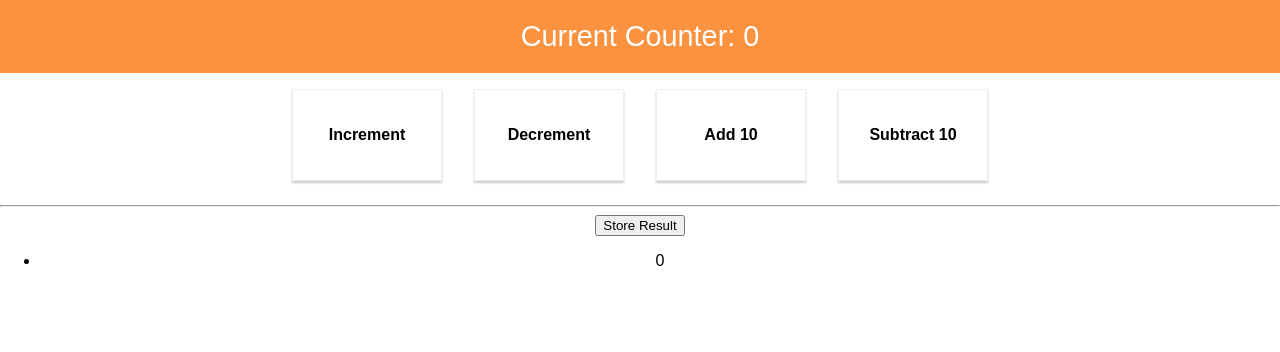
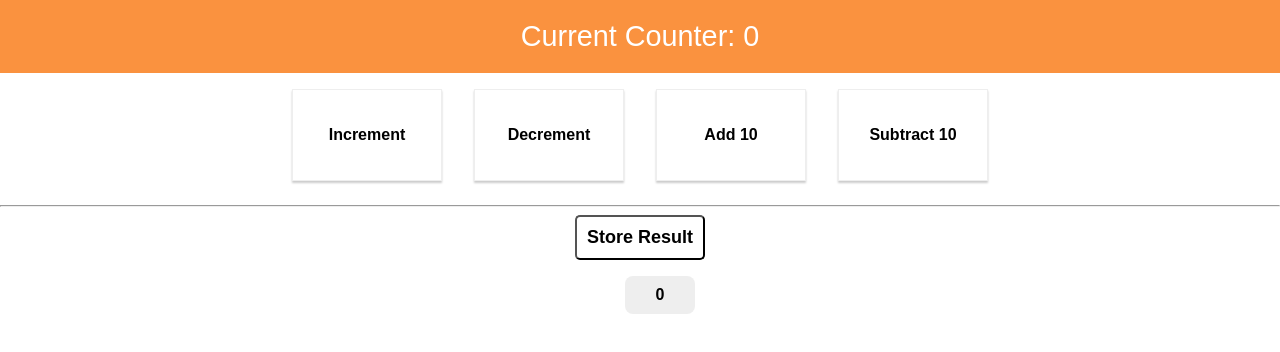
Before and after one commit to youssef-md/The-Burger-Builder, a React (Create React App) app: page / in a window 1280 px wide. Both pictures are taken after a click on the button "Store Result". Shown: the top 352 px of the page. Built offline with nearby package versions, Linux system fonts and the light colour scheme.

Commit message:
General styling

```diff
--- a/src/components/CounterControl/CounterControl.js
+++ b/src/components/CounterControl/CounterControl.js
@@ -1,5 +1,4 @@
 import React from 'react';
-
 import './CounterControl.css';
 
 const counterControl = (props) => (
--- /dev/null
+++ b/src/containers/Counter/Counter.css
@@ -0,0 +1,29 @@
+.btn_store_result {
+  -webkit-touch-callout: none;
+  -webkit-user-select: none;
+  -khtml-user-select: none;
+  -moz-user-select: none;
+  -ms-user-select: none;
+  user-select: none;
+  background-color: white;
+  padding: 10px;
+  font-size: 18px;
+  font-weight: bold;
+  outline: none;
+  border-radius: 5px;
+}
+
+.Result {
+  background-color: #EEE;
+  width: 50px;
+  margin: 10px auto;
+  list-style-type: none;
+  padding: 10px;
+  border-radius: 8px;
+  user-select: none;
+  font-weight: bold;
+}
+
+.Result:hover {
+  background-color: #CCC;
+}
--- a/src/containers/Counter/Counter.js
+++ b/src/containers/Counter/Counter.js
@@ -2,6 +2,7 @@ import React, { Component } from 'react';
 import CounterControl from '../../components/CounterControl/CounterControl';
 import CounterOutput from '../../components/CounterOutput/CounterOutput';
 import { connect } from 'react-redux'
+import './Counter.css'
 
 class Counter extends Component {
 	state = {
@@ -34,11 +35,13 @@ class Counter extends Component {
 							<CounterControl label="Add 10" clicked={ this.props.onAddCounter }  />
 							<CounterControl label="Subtract 10" clicked={ this.props.onSubtract }  />
 							<hr/>
-							<button onClick={this.props.onStoreResult}>Store Result</button>
+							<button className="btn_store_result" onClick={this.props.onStoreResult}>Store Result</button>
 
 							<ul>
 								{this.props.storedResults.map(storedResult => (
-									<li key={ storedResult.id } onClick={() => this.props.onDeleteResult(storedResult.id)}>
+									<li className="Result"
+											key={ storedResult.id }
+											onClick={() => this.props.onDeleteResult(storedResult.id)}>
 										{ storedResult.value }
 									</li>
 								))}
```
